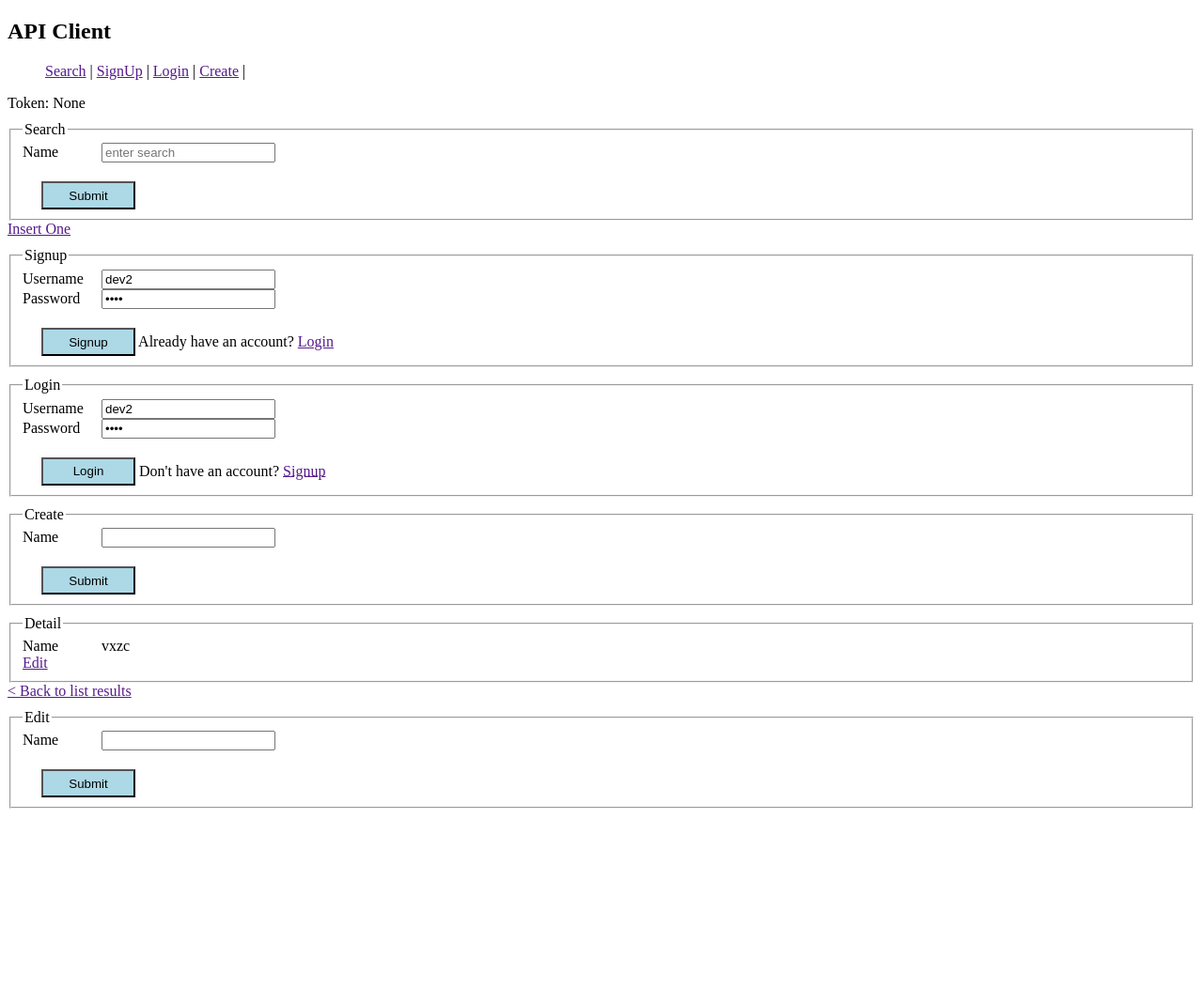
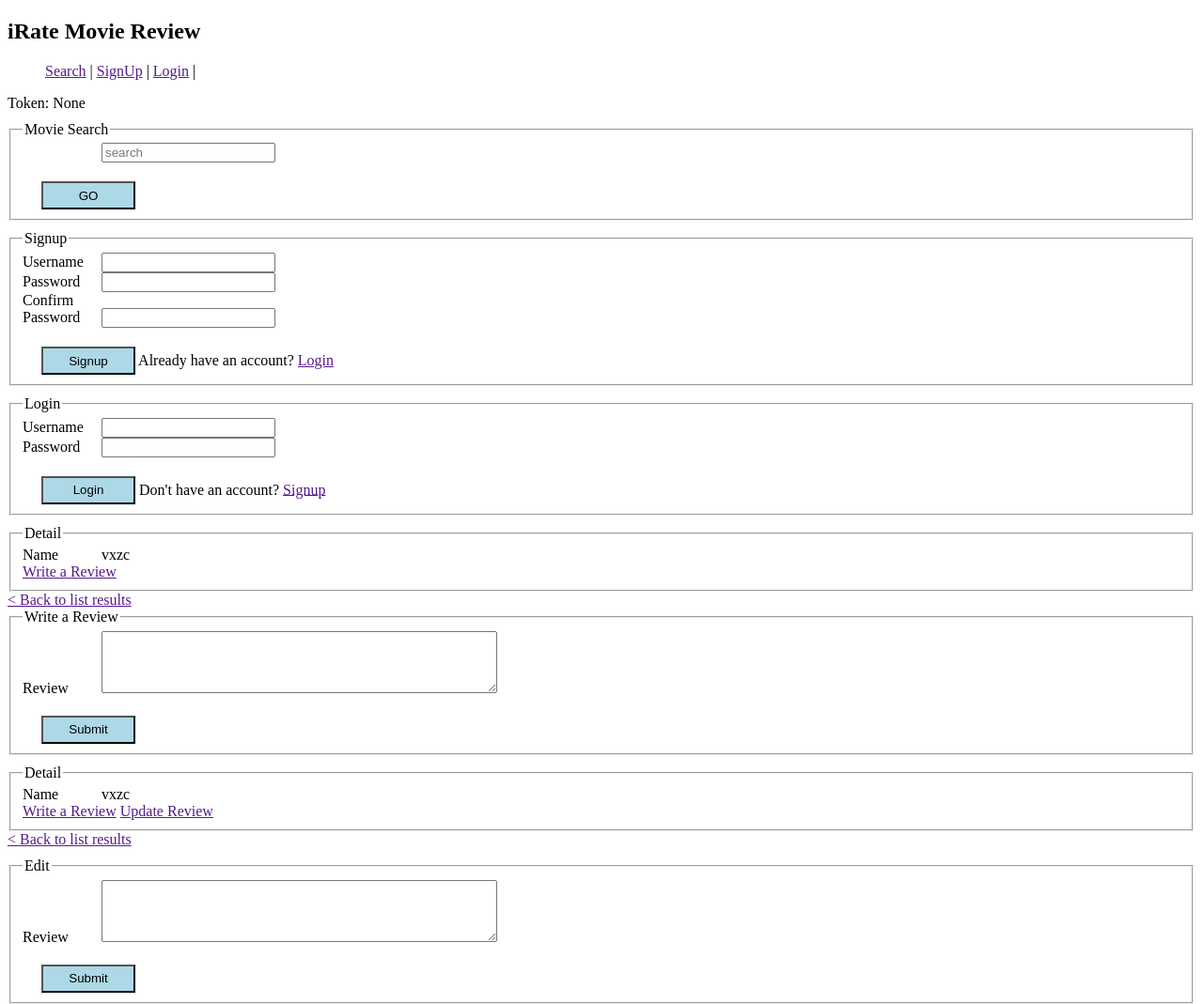
Before and after one commit to Maxim-Filimonov/iRate-movies, a website: page public/index.html in a window 1280 px wide. Shown: the whole page at 94% size. Before the commit the page ends 869 px from the top, so only its background shows below. Drawn offline with nearby package versions, Linux system fonts and the light colour scheme; no server answers.

Commit message:
got views working with landing page data

```diff
--- a/movies/models.js
+++ b/movies/models.js
@@ -17,7 +17,11 @@ const MovieSchema = mongoose.Schema({
 });
 
 MovieSchema.methods.apiRepr = function() {
-  return { title: this.title };
+  return {
+    title: this.title,
+    id: this._id,
+    releaseDate: this.release_date
+  };
 };
 
 const ReviewSchema = mongoose.Schema({
--- a/public/index.html
+++ b/public/index.html
@@ -12,12 +12,12 @@
 </head>
 
 <body>
-	<h2>API Client</h2>
+	<h2>iRate Movie Review</h2>
 	<ul id="nav">
 		<li> </li><a href="" class="viewSearch">Search</a> |
 		<li> </li><a href="" class="viewSignup">SignUp</a> |
 		<li> </li><a href="" class="viewLogin">Login</a> |
-		<li> </li><a href="" class="viewCreate">Create</a> |
+		<!-- <li> </li><a href="" class="viewCreate">Write a Review</a> | -->
 	</ul>
 	<section id="statusbar">
 		Token: <span class="message">None</span>
@@ -25,16 +25,16 @@
 
 	<form id="search" class="view">
 		<fieldset>
-			<legend>Search</legend>
+			<legend>Movie Search</legend>
 			<div>
-				<label for="name">Name</label>
-				<input type="text" name="name" placeholder="enter search">
+				<label for="name"></label>
+				<input type="text" name="name" placeholder="search">
 			</div>
-			<button type="submit">Submit</button>
+			<button type="submit">GO</button>
 		</fieldset>
 
 		<div id="result"></div>
-		<a href="" class="viewCreate">Insert One</a>
+		<!-- <a href="" class="viewCreate">Insert One</a> -->
 	</form>
 
 	<form id="signup" class="view">
@@ -42,11 +42,15 @@
 			<legend>Signup</legend>
 			<div>
 				<label for="username">Username</label>
-				<input type="text" id="username" name="username" value="dev2">
+				<input type="text" id="username" name="username" value="">
 			</div>
 			<div>
 				<label for="password">Password</label>
-				<input type="password" id="password" name="password" value="dev2">
+				<input type="password" id="password" name="password" value="">
+			</div>
+			<div>
+				<label for="password">Confirm Password</label>
+				<input type="password" id="password" name="password" value="">
 			</div>
 			<button type="submit">Signup</button> Already have an account? <a href="" class="viewLogin">Login</a>
 		</fieldset>
@@ -57,22 +61,32 @@
 			<legend>Login</legend>
 			<div>
 				<label for="username">Username</label>
-				<input type="text" id="username" name="username" value="dev2">
+				<input type="text" id="username" name="username" value="">
 			</div>
 			<div>
 				<label for="password">Password</label>
-				<input type="password" id="password" name="password" value="dev2">
+				<input type="password" id="password" name="password" value="">
 			</div>
 			<button type="submit">Login</button> Don't have an account? <a href="" class="viewSignup">Signup</a>
 		</fieldset>
 	</form>
 
 	<form id="create" class="view">
+			<fieldset>
+					<legend>Detail</legend>
+					<div>
+						<label for="name">Name</label>
+						<span class="name">vxzc</span>
+					</div>
+					<a href="" class="viewCreate">Write a Review</a>
+				</fieldset>
+				<a href="" class="viewList">&lt; Back to list results </a>
+			</section>
 		<fieldset>
-			<legend>Create</legend>
+			<legend>Write a Review</legend>
 			<div>
-				<label for="name">Name</label>
-				<input type="text" name="name">
+				<label for="review">Review</label>
+				<textarea rows="4" cols="50" type="text" name="reveiw"></textarea>
 			</div>
 			<button type="submit">Submit</button>
 		</fieldset>
@@ -85,7 +99,8 @@
 				<label for="name">Name</label>
 				<span class="name">vxzc</span>
 			</div>
-			<a href="" class="edit">Edit</a>
+			<a href="" class="viewCreate">Write a Review</a>
+			<a href="" class="edit">Update Review</a>
 		</fieldset>
 		<a href="" class="viewList">&lt; Back to list results </a>
 	</section>
@@ -93,10 +108,14 @@
 	<form id="edit" class="view">
 		<fieldset>
 			<legend>Edit</legend>
-			<div>
+			<!-- <div>
 				<label for="name">Name</label>
 				<input type="text" name="name">
-			</div>
+			</div> -->
+			<div>
+					<label for="review">Review</label>
+					<textarea rows="4" cols="50" type="text" name="reveiw"></textarea>
+				</div>
 			<button type="submit">Submit</button>
 		</fieldset>
 	</form>
--- a/public/js/app.js
+++ b/public/js/app.js
@@ -25,7 +25,7 @@ var STORE;
 jQuery(function ($) {
 
   STORE = {
-    demo: true,        // display in demo mode true | false
+    demo: false,        // display in demo mode true | false
     view: 'login',      // current view: signup | login | search | create | details | edit
     backTo: null,       // previous view to go back to
     query: {},          // search query values
--- a/public/js/fetch.js
+++ b/public/js/fetch.js
@@ -97,7 +97,6 @@ var api = {
   },
   details: function (id) {
     const url = buildUrl(`${ITEMS_URL}${id}`);
-
     return fetch(url, {
       method: 'GET',
       headers: {
--- a/public/js/handle.js
+++ b/public/js/handle.js
@@ -134,7 +134,7 @@ var handle = {
       }).catch(err => {
         if (err.status === 401) {
           state.backTo = state.view;
-          state.view = 'signup';
+          state.view = 'detail';
           render.page(state);
         }
         console.error('ERROR:', err);
@@ -160,7 +160,7 @@ var handle = {
       }).catch(err => {
         if (err.status === 401) {
           state.backTo = state.view;
-          state.view = 'signup';
+          state.view = 'detail';
           render.page(state);
         }
         console.error('ERROR:', err);
--- a/public/js/render.js
+++ b/public/js/render.js
@@ -39,6 +39,7 @@ var render = {
   detail: function (state) {
     const el = $('#detail');
     const item = state.item;
+   // console.log(item);
     el.find('.name').text(item.name);
   },
   status: function (state) {
```
Also changed, not shown: movies/index.js (+37 -45 lines), users/router.js (indentation only).
